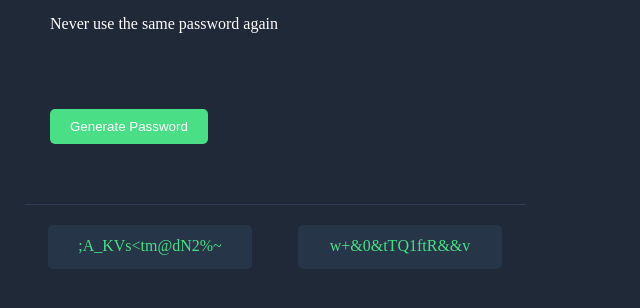
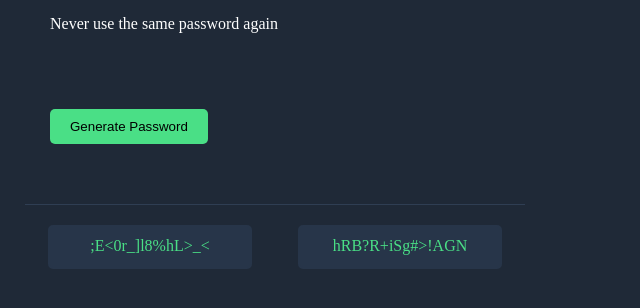
Before and after one commit to Jant-Cantley/passwordGenerator, a plain HTML site: page index.html in a window 1280 px wide. Both pictures are taken after a click on the button "Generate Password". Shown: the part 156-464 px from the top of the page, without its empty margins (0-640 px from the left). Drawn offline with Linux system fonts and the light colour scheme.

Commit message:
Fixed the "Old password not disappearing" problem
Modified the onclick function. Check the comments for details.

```diff
--- a/index.css
+++ b/index.css
@@ -19,7 +19,7 @@ body {
 }
 
 #generate-btn {
-    color: white;
+    color: black;
     background-color: #4ADF86;
     width: fit-content;
     padding: 10px 20px;
--- a/index.html
+++ b/index.html
@@ -3,18 +3,20 @@
         <link rel="stylesheet" href="index.css">
     </head>
     <body>
+        <div class="main-container">
             <div id="hero">
                 <h1>Generate a <br>
                 <span>Random Password</span></h1>
                 <p>Never use the same password again</p>
             </div>
             <div id="gen-btn-sec">
-            <button id="generate-btn">Generate Password</button>
+                <button onclick="generatePassword()" id="generate-btn">Generate Password</button>
             </div>
             <div id="password-sec">
                 <p class="password-btn" id="password-first"></p>
                 <p class="password-btn" id="password-second"></p>
             </div>
             <script src="index.js"></script>
+        </div>
     </body>
 </html>
--- a/index.js
+++ b/index.js
@@ -1,17 +1,23 @@
-let generateBtn = document.getElementById("generate-btn")
-let firstPasswordEl = document.getElementById("password-first")
-let secondPasswordEl = document.getElementById("password-second")
-
-const characters = ["A","B","C","D","E","F","G","H","I","J","K","L","M","N","O","P","Q","R","S","T","U","V","W","X","Y","Z","a","b","c","d","e","f","g","h","i","j","k","l","m","n","o","p","q","r","s","t","u","v","w","x","y","z", "0", "1", "2", "3", "4", "5", "6", "7", "8", "9","~","`","!","@","#","$","%","^","&","*","(",")","_","-","+","=","{","[","}","]",",","|",":",";","<",">",".","?",
+const characters = ["A","B","C","D","E","F","G","H","I","J","K","L","M","N","O","P","Q","R","S","T","U","V","W","X","Y","Z","a","b","c","d","e","f","g","h","i","j","k","l","m","n","o","p","q","r","s","t","u","v","w","x","y","z", "0", "1", "2", "3", "4", "5", "6", "7", "8", "9","~","`","!","@","#","$","%","^","&","*","(",")","_","-","+","=","{","[","}","]",",","|",":",";","<",">",".","?",
 "/"]
 
 
 
-generateBtn.addEventListener("click", function() {
+function generatePassword(){
+    let firstPasswordEl = document.getElementById("password-first")
+    let secondPasswordEl = document.getElementById("password-second")
+    let passwordOne = [] //using an empty list as a placeholder for the random password.
+    let passwordTwo = []
+
      for ( i = 0; i < 15; i++) {
-        let passwordOne = Math.floor(Math.random() * characters.length)
-        let passwordTwo = Math.floor(Math.random() * characters.length)
-        firstPasswordEl.textContent += characters[passwordOne]
-        secondPasswordEl.textContent += characters[passwordTwo]
+        //Created a random number, used it as to get the digit in the characters list above then pushed it to the empty placeholder list
+        passwordOne.push(characters[Math.floor(Math.random() * characters.length)])
+        passwordTwo.push(characters[Math.floor(Math.random() * characters.length)])
     }
-})
+    //The generated password will be separated by comma, so the join("") will remove the commas
+    firstPasswordEl.textContent = passwordOne.join("")
+    secondPasswordEl.textContent = passwordTwo.join("")
+
+
+    // If u didn't understand something here let me know!!!
+}
```
Lines whose indentation alone changed are shown as unchanged.
